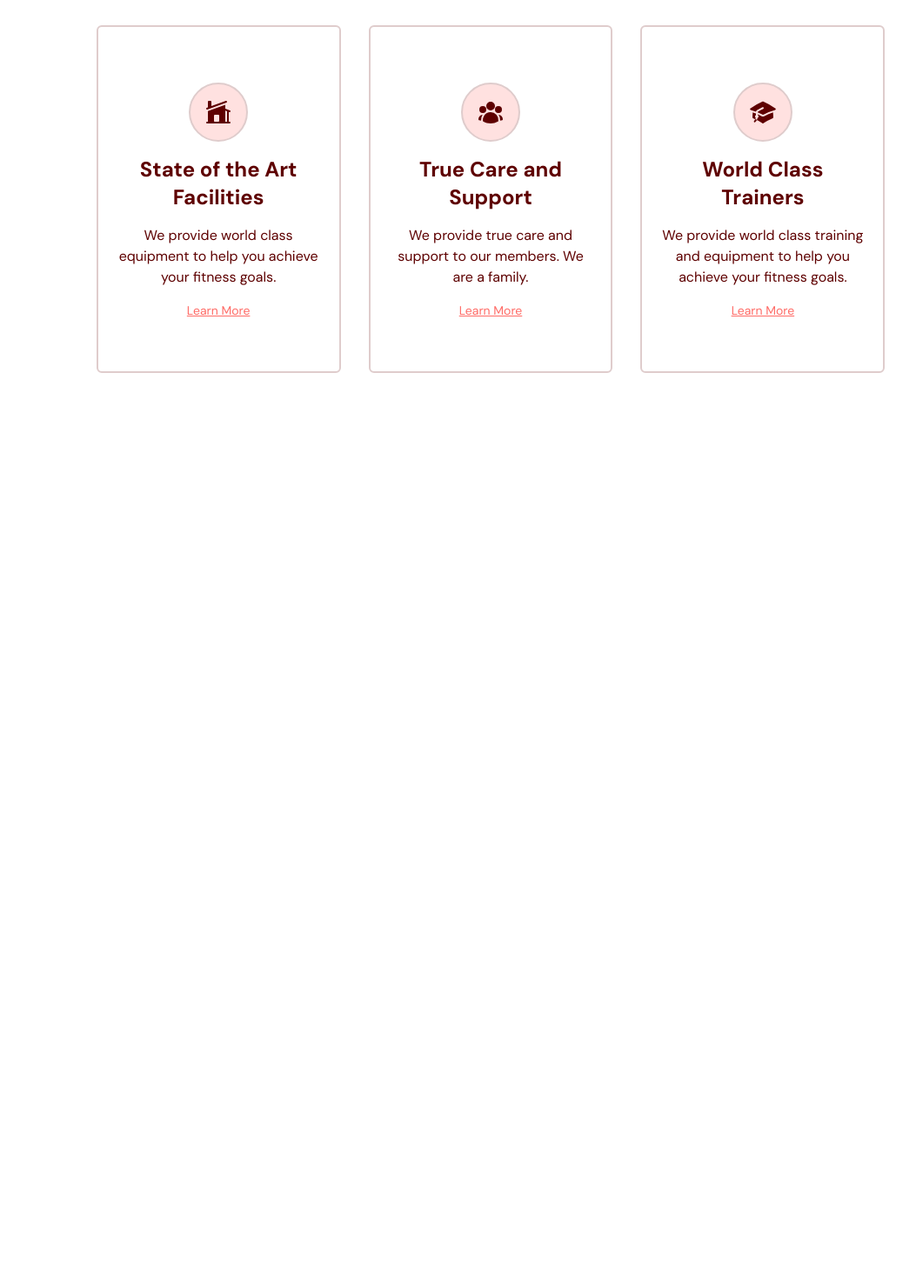
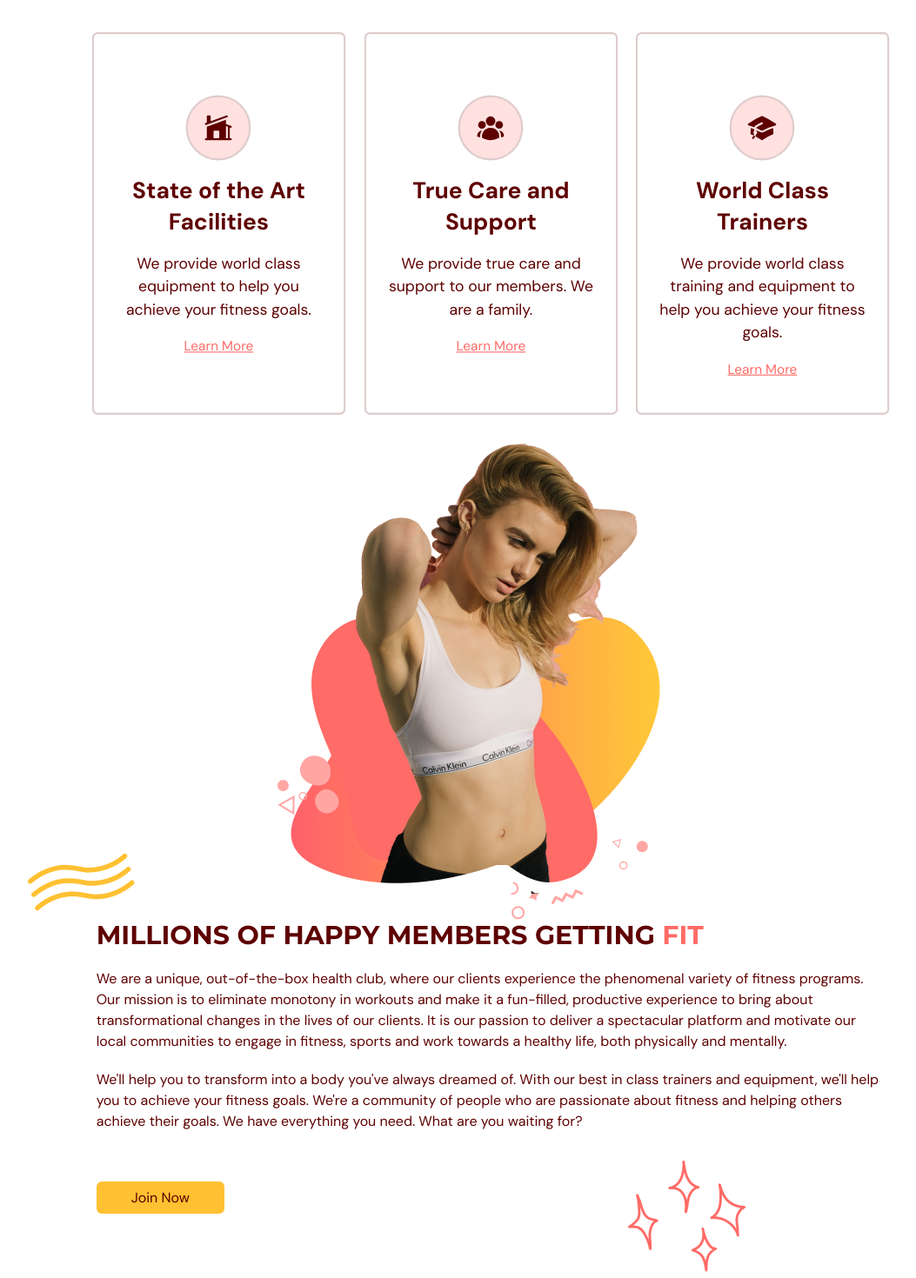
Before and after one commit to Suksham-sharma/Gym-typescript, a React (Vite) app: page / in a window 1280 px wide. Shown: the part 1047-2517 px from the top of the page at 87% size, without its empty margins (76-1129 px from the left). Before the commit the page ends 1600 px from the top, so only its background shows below. Built offline with nearby package versions, Linux system fonts and the light colour scheme.

Commit message:
some changes in the benifit section

```diff
--- a/src/scenes/benifits/Benifit.tsx
+++ b/src/scenes/benifits/Benifit.tsx
@@ -1,5 +1,12 @@
 import { SelectedPage } from '@/shared/types'
+import { motion } from 'framer-motion'
 import AnchorLink from 'react-anchor-link-smooth-scroll'
+
+const childVariant = {
+    hidden: { opacity: 0, y: 50 , scale:0.9},
+    visible: { opacity: 1, y: 0, scale:1.1 },
+}
+
 
 type Props = {
     icon: JSX.Element
@@ -10,7 +17,9 @@ type Props = {
 
 const Benifit = ({icon , title , description, setSelectedPage}: Props) => {
   return (
-    <div className='mt-5 rounded-md border-2 border-gray-100 px-5 py-16 text-center md:w-2/5 flex flex-col justify-between h-[400px]'>
+    <motion.div
+     variants={childVariant}
+     className='my-12 mx-2 rounded-md border-2 border-gray-100 px-5 py-16 text-center md:w-2/5 flex flex-col justify-between md:h-[400px] hover:bg-extra-100 '>
 
         {/*Icon*/}
         <div className='mb-4 flex justify-center'>
@@ -30,7 +39,7 @@ const Benifit = ({icon , title , description, setSelectedPage}: Props) => {
         >
             <p>Learn More</p>
         </AnchorLink>
-    </div>
+    </motion.div>
   )
 }
 
--- a/src/scenes/benifits/index.tsx
+++ b/src/scenes/benifits/index.tsx
@@ -1,8 +1,10 @@
+import ActionButton from '@/shared/actionButton'
 import HText from '@/shared/hText'
 import {BenifitType, SelectedPage } from '@/shared/types'
 import { HomeModernIcon, UserGroupIcon, AcademicCapIcon } from '@heroicons/react/24/solid'
 import { motion } from 'framer-motion'
 import Benifit from './Benifit'
+import BenifitsPageGraphics  from '@/assets/BenefitsPageGraphic.png'
 
 const benifits: Array<BenifitType> = [
     {
@@ -42,7 +44,17 @@ const Benifits = ({setSelectedPage}: Props) => {
         onViewportEnter={() => setSelectedPage(SelectedPage.Benifits)}
         >
             {/* HEADER SECTION */}
-            <div className='md:my-5 md:w-3/5'>
+            <motion.div
+            className='md:my-5 md:w-3/5'
+            initial='hidden'
+            whileInView= "visible"
+            viewport={{amount:0.5}}
+            transition={{duration: 1}}
+            variants={{
+                hidden: { opacity: 0 , x:-60 },
+                visible: { opacity: 1, x:0  },
+            }}
+            >
                 <HText>MORE THAN JUST GYM</HText>
                 <p className='my-5 text-sm'>
                     We are a community of people who are passionate about fitness and
@@ -50,10 +62,16 @@ const Benifits = ({setSelectedPage}: Props) => {
                     and equipment to help you achieve your fitness goals. We provide
                     true care and support to our members. We are a family.
                 </p>
-            </div>
+            </motion.div>
 
             {/* BENIFITS SECTION */}
-            <div className='md:flex items-center justify-between mt-5 gap-8'>
+            <motion.div
+            className='md:flex items-center justify-between mt-5 gap-8'
+            initial='hidden'
+            whileInView='visible'
+            viewport={{amount:0.5}}
+            variants = {container}
+            >
                 {benifits.map((benift: BenifitType) =>(
                 <Benifit
                 key={benift.title}
@@ -63,6 +81,55 @@ const Benifits = ({setSelectedPage}: Props) => {
                 setSelectedPage={setSelectedPage}
                 />
                 ))}
+            </motion.div>
+
+            {/* GRAPHICS AND DESCRIPTION SECTION */}
+            <div>
+                {/* GRAPHICS SECTION */}
+                <img className='mx-auto'
+                alt='benifits page graphics'
+                src={BenifitsPageGraphics}
+                />
+                {/* DESCRIPTION SECTION */}
+                <div>
+                    {/* TITLE */}
+                    <div className='relative'>
+                        <div className='before:absolute before:-top-20 before:-left-20 before:z-[-1] md:before:content-abstractwaves'>
+                            <div>
+                                <HText>MILLIONS OF HAPPY MEMBERS GETTING {" "}
+                                <span className='text-primary-500'>FIT</span>
+                                </HText>
+                            </div>
+                        </div>
+                    </div>
+
+                    {/* DESC */}
+                    <div>
+                        <p className='my-5'>
+                        We are a unique, out-of-the-box health club, where our clients experience the phenomenal variety of fitness programs.
+                        Our mission is to eliminate monotony in workouts and make it a fun-filled, productive experience to bring about transformational changes in the lives of our clients.
+                        It is our passion to deliver a spectacular platform and motivate our local communities to engage in fitness, sports and work towards a healthy life, both physically and mentally.
+                        </p>
+
+                        <p className='mb-5'>
+                            We'll help you to transform into a body you've always dreamed of.
+                            With our best in class trainers and equipment, we'll help you to
+                            achieve your fitness goals.
+                            We're a community of people who are passionate about fitness and
+                            helping others achieve their goals. We have everything you need.
+                            What are you waiting for?
+                        </p>
+                    </div>
+
+                    {/* BUTTON SECTION */}
+                    <div className="relative mt-16">
+                        <div className="before:absolute before:-bottom-20 before:right-40 before:z-[-1] before:content-sparkles">
+                            <ActionButton setSelectedPage={setSelectedPage}>
+                                Join Now
+                            </ActionButton>
+                        </div>
+                     </div>
+                </div>
             </div>
         </motion.div>
 
--- a/src/scenes/home/index.tsx
+++ b/src/scenes/home/index.tsx
@@ -45,11 +45,11 @@ const Home = ({setSelectedPage}: Props) => {
                             <img src={HomePageText} alt="Home Page Text" />
                         </div>
                     </div>
-                    <p className='my-8 text-sm'>
+                    <div className='my-8 text-sm'>
                         <p className='text-lg'>Unrivaled Gym . Unrivaled Community . Unrivaled Results</p>
 
                         Join Now to get the Body you Dream of ....
-                    </p>
+                    </div>
                 </motion.div>
 
                 {/* Action Buttons */}
--- a/src/shared/types.ts
+++ b/src/shared/types.ts
@@ -4,3 +4,9 @@ export enum SelectedPage {
     OurClasses = "ourclasses",
     ContactUs = "contactus",
   }
+
+export interface BenifitType{
+  icon: JSX.Element;
+  title: string;
+  description: string;
+}
--- a/tailwind.config.cjs
+++ b/tailwind.config.cjs
@@ -13,11 +13,12 @@ module.exports = {
         "primary-500": "#FF6B66",
         "secondary-400": "#FFCD58",
         "secondary-500": "#FFC132",
+        "extra-100": "#ffe9e0",
       },
       backgroundImage: (theme) => ({
         "gradient-yellowred":
           "linear-gradient(90deg, #FF616A 0%, #FFC837 100%)",
-        "mobile-home": "url('./assets/images/mobile-home.jpg')",
+        "mobile-home": "url('./assets/mobile-home.jpg')",
       }),
       fontFamily: {
         dmsans: ["DM Sans", "sans-serif"],
@@ -25,9 +26,9 @@ module.exports = {
       },
       content: {
         evolvetext: "url('./assets/Evolvetext.png')",
-        abstractwaves: "url('./assets/images/abstractwaves.png')",
-        sparkles: "url('./assets/images/sparkles.png')",
-        circles: "url('./assets/images/circles.png')",
+        abstractwaves: "url('./assets/abstractwaves.png')",
+        sparkles: "url('./assets/sparkles.png')",
+        circles: "url('./assets/circles.png')",
       },
     },
     screens: {
```
